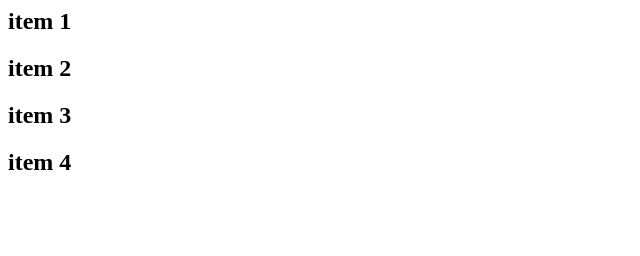
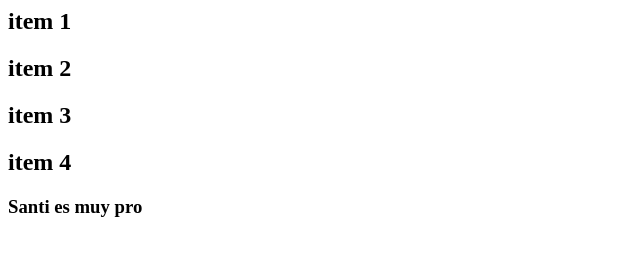
Before and after one commit to shnao1/GIT_FLOW_LOVELACE, a plain HTML site: page index.html in a window 1280 px wide. Shown: the whole page, without its empty margins (0-640 px from the left). Drawn offline with Linux system fonts and the light colour scheme.

Commit message:
Se modifico el index

```diff
--- a/index.html
+++ b/index.html
@@ -9,5 +9,8 @@
     <h2>item 2</h2>
     <h2>item 3</h2>
     <h2>item 4</h2>
+
+    <h3>Santi es muy pro</h3>
+
 </body>
 </html>
```
